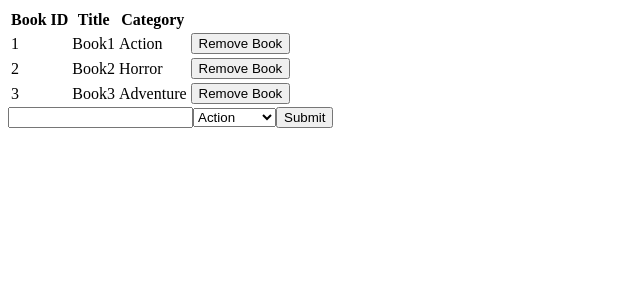
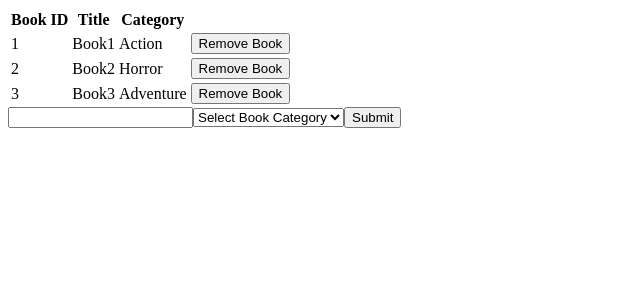
Before and after one commit to ldelbel/bookstore-cms, a React (Create React App) app: page / in a window 1280 px wide. Shown: the top 300 px of the page, without its empty margins (0-640 px from the left). Built offline with nearby package versions, Linux system fonts and the light colour scheme.

Commit message:
Fix key erros on book instances

```diff
--- a/src/containers/BooksForm.js
+++ b/src/containers/BooksForm.js
@@ -31,7 +31,10 @@ const BooksForm = props => {
         value={title}
         type="text"
       />
-      <select onChange={e => handleChange(e.target)}>
+      <select onChange={e => handleChange(e.target)} defaultValue="defaultOption">
+        <option key="defaultOption" value="defaultOption" disabled>
+          Select Book Category
+        </option>
         {CATEGORIES.map(category => (
           <option key={`${category}`}>{category}</option>
         ))}
--- a/src/containers/BooksList.js
+++ b/src/containers/BooksList.js
@@ -23,7 +23,7 @@ const BooksList = props => {
       </thead>
       <tbody>
         {books.map(book => (
-          <Book key={`${book.title}`} book={book} handleRemoveBook={handleRemoveBook} />
+          <Book key={`${book.title}-${book.id}`} book={book} handleRemoveBook={handleRemoveBook} />
         ))}
       </tbody>
     </table>
```
Also changed, not shown: 1 other file (tests, documents, lock files or other folders).
